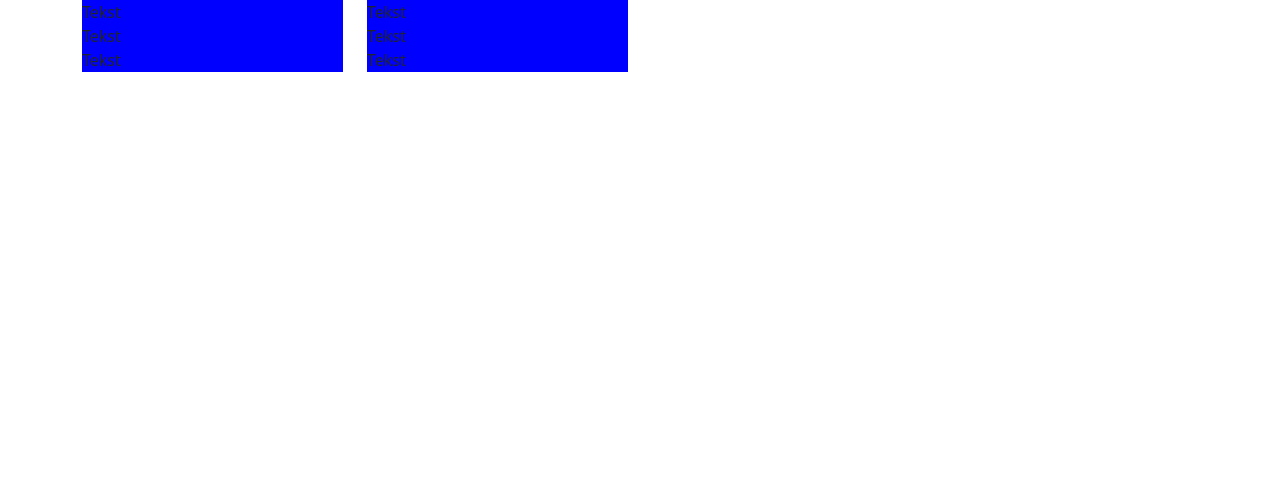
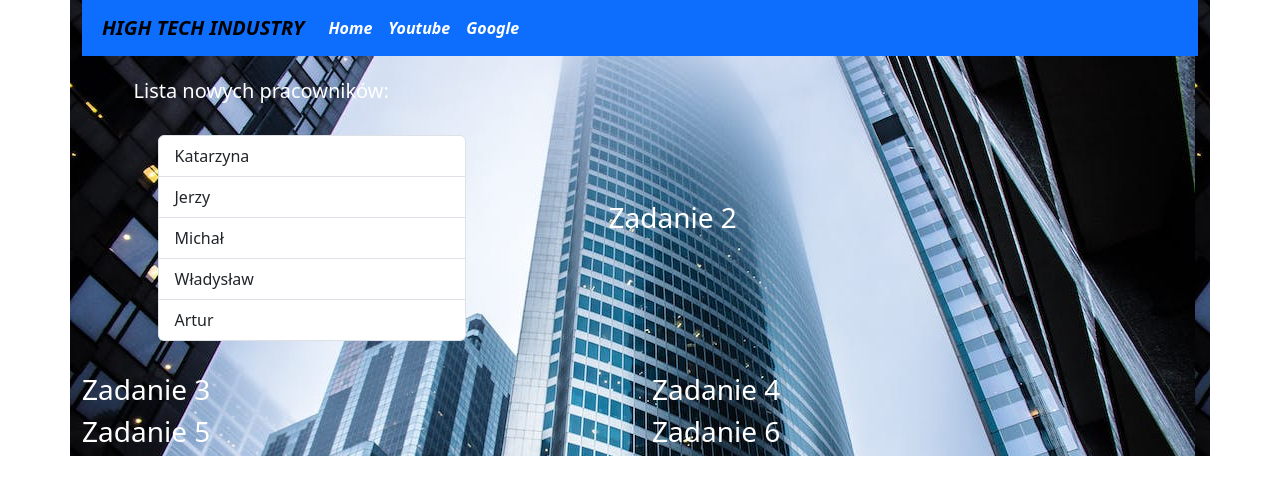
Before and after one commit to Tajfoon/employee-portal, a plain HTML site: page index.html in a window 1280 px wide. Drawn offline with nearby package versions, Linux system fonts and the light colour scheme.

Commit message:
Created structure of the website, and add nav and list component

```diff
--- a/index.html
+++ b/index.html
@@ -5,25 +5,76 @@
     <meta charset="UTF-8">
     <meta name="viewport" content="width=device-width, initial-scale=1.0">
     <!-- Descriptiopns -->
-    <title>Praca zaliczeniowa</title>
+    <title>Praca zaliczeniowa - Gabriel Boruszewski </title>
     <!-- links -->
     <link rel="stylesheet" href="style.css">
     <link href="https://cdn.jsdelivr.net/npm/bootstrap@5.3.2/dist/css/bootstrap.min.css" rel="stylesheet" integrity="sha384-T3c6CoIi6uLrA9TneNEoa7RxnatzjcDSCmG1MXxSR1GAsXEV/Dwwykc2MPK8M2HN" crossorigin="anonymous">
 </head>
 <body>
+    <div class="container text-white">
 
-    <div class="container">
-        <div class="row">
-          <div class="col-12 col-sm-6 col-md-4 col-lg-3">
-            <div class="blok">Tekst</div>
-            <div class="blok">Tekst</div>
-            <div class="blok">Tekst</div>
+        <div class="row d-flex justify-content-around align-items-center">
+        <div class="col-12 mbottom">
+            <nav class="navbar navbar-expand-sm bg-primary textstyle p-2 ">
+                <div class="container-fluid">
+                  <a class="navbar-brand" href="#">HIGH TECH INDUSTRY</a>
+                  <button class="navbar-toggler" type="button" data-bs-toggle="collapse" data-bs-target="#navbarNavAltMarkup" aria-controls="navbarNavAltMarkup" aria-expanded="false" aria-label="Toggle navigation">
+                    <span class="navbar-toggler-icon"></span>
+                  </button>
+                  <div class="collapse navbar-collapse" id="navbarNavAltMarkup">
+                    <div class="navbar-nav">
+                      <a class="nav-link active text-white" aria-current="page" href="#">Home</a>
+                      <a class="nav-link text-white" href="https://www.youtube.com/">Youtube</a>
+                      <a class="nav-link text-white" href="https://www.google.com/">Google</a>
+                    </div>
+                  </div>
+                </div>
+              </nav>
+        </div>
+
+
+          <div class="col-10 col-sm-4 col-md-4 col-lg-4 m-2">
+            <h5>Lista nowych pracowników:</h5>
+            <ul class="list-group p-4">
+                <li class="list-group-item">Katarzyna</li>
+                <li class="list-group-item">Jerzy</li>
+                <li class="list-group-item">Michał</li>
+                <li class="list-group-item">Władysław</li>
+                <li class="list-group-item">Artur</li>
+              </ul>
           </div>
-          <div class="col-12 col-sm-6 col-md-4 col-lg-3">
-            <div class="blok">Tekst</div>
-            <div class="blok">Tekst</div>
-            <div class="blok">Tekst</div>
+
+
+
+          <div class="col-10 col-sm-4 col-md-4 col-lg-6">
+            <h3>Zadanie 2</h3>
           </div>
+
+
+
+          <div class="col-10 col-sm-4 col-md-4 col-lg-6">
+            <h3>Zadanie 3</h3>
+          </div>
+
+
+
+          <div class="col-10 col-sm-4 col-md-4 col-lg-6">
+            <h3>Zadanie 4</h3>
+          </div>
+
+
+
+          <div class="col-10 col-sm-4 col-md-4 col-lg-6">
+            <h3>Zadanie 5</h3>
+          </div>
+
+
+
+          <div class="col-10 col-sm-4 col-md-4 col-lg-6">
+            <h3>Zadanie 6</h3>
+          </div>
+
+
           <!-- Dodaj więcej kolumn, jeśli jest to konieczne -->
         </div>
       </div>
--- a/style.css
+++ b/style.css
@@ -5,7 +5,39 @@
     box-sizing: border-box;
 }
 
+
+
 .blok
 {
     background-color: blue;
 }
+
+
+.textstyle
+{
+    font-weight: 600;
+    font-style: italic;
+    color: white;
+}
+
+
+.navbar-nav
+{
+    display: flex;
+    flex-direction: row;
+    justify-content: space-around;
+}
+
+.mbottom
+{
+    margin-bottom: 15px;
+}
+
+.tlo{
+
+}
+
+.container
+{
+    background-image: url('./img/tlo2.jpeg');
+}
```
Also changed, not shown: img/tlo2.jpeg (added), 1 other file.
